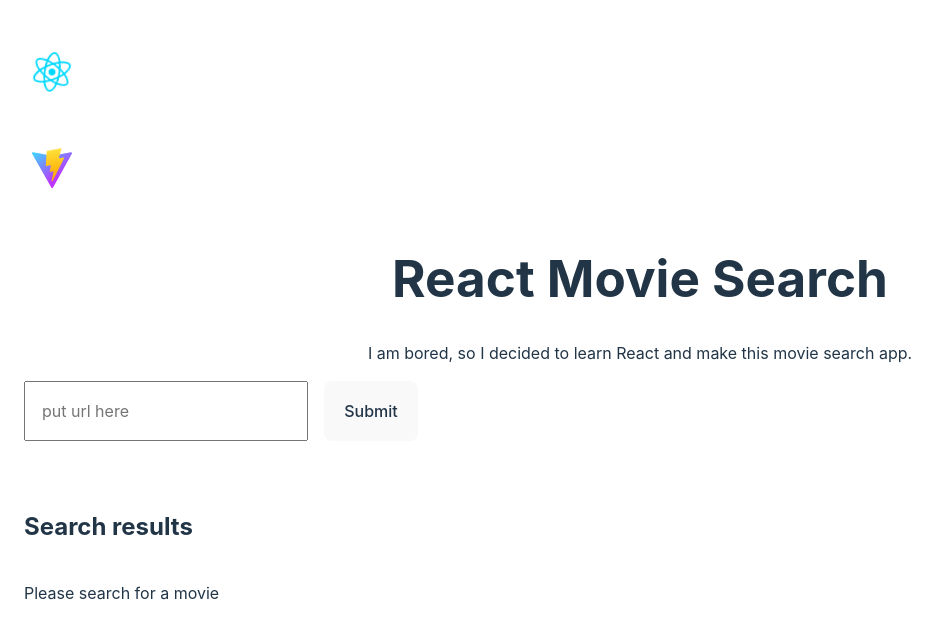
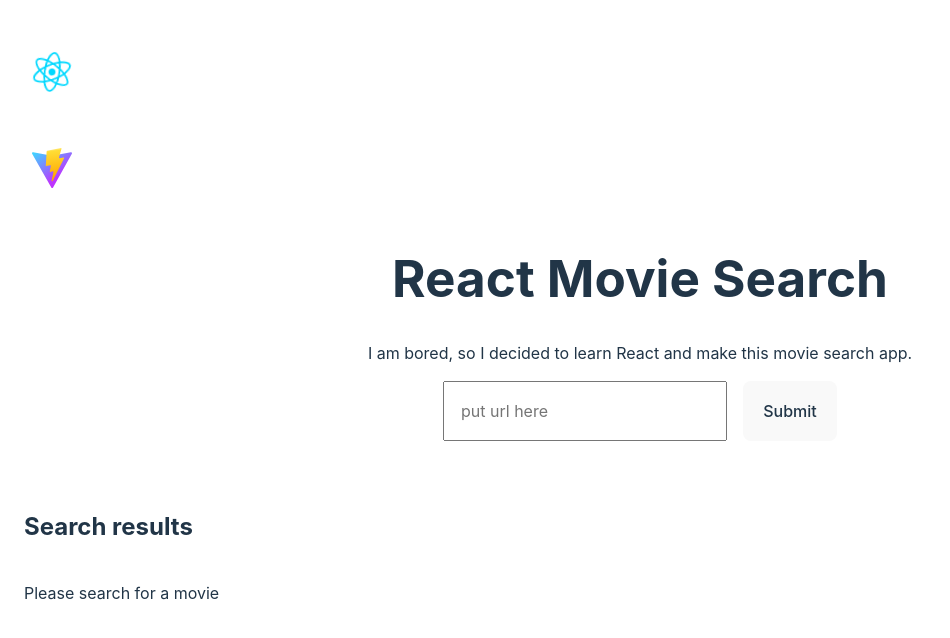
Before and after one commit to Klrfl/movie-search, a React (Vite) app: page / in a window 1280 px wide. Shown: the top 638 px of the page, without its empty margins (0-950 px from the left). Built offline with nearby package versions, Linux system fonts and the light colour scheme.

Commit message:
change title

```diff
--- a/index.html
+++ b/index.html
@@ -4,7 +4,7 @@
     <meta charset="UTF-8" />
     <link rel="icon" type="image/svg+xml" href="/vite.svg" />
     <meta name="viewport" content="width=device-width, initial-scale=1.0" />
-    <title>Vite + React</title>
+    <title>React Movie Search</title>
   </head>
   <body>
     <div id="root"></div>
--- a/src/components/MovieForm.css
+++ b/src/components/MovieForm.css
@@ -1,5 +1,7 @@
 form {
   display: flex;
+  justify-content: center;
+  flex-wrap: wrap;
   gap: 1rem;
 }
 
```
